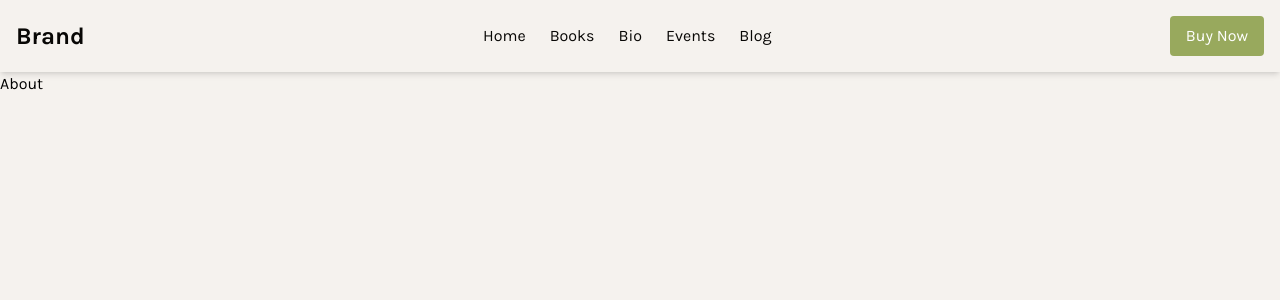
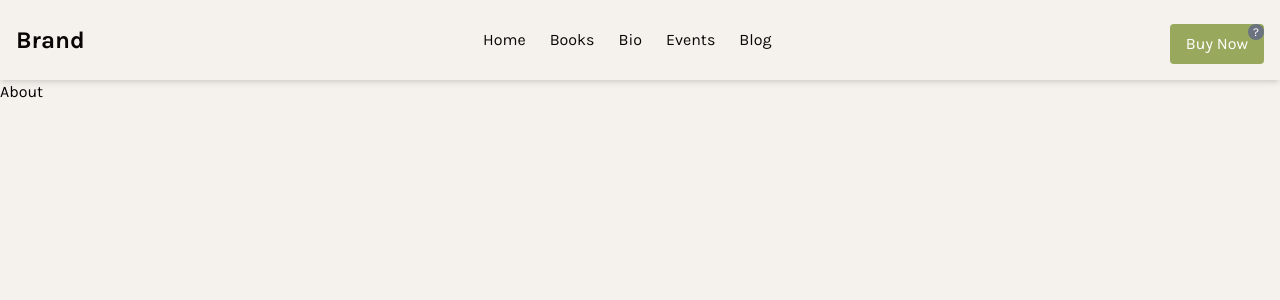
Before and after one commit to gillianroberts1/Wendy-Hudson-Author, a React (Vite) app: page /about in a window 1280 px wide. Shown: the top 300 px of the page. Built offline with nearby package versions, Linux system fonts and the light colour scheme.

Commit message:
buy now button refactored to add redirect to amazon message via show tool tip

```diff
--- /dev/null
+++ b/src/components/BuyNowButton.jsx
@@ -0,0 +1,47 @@
+import React, { useState } from 'react';
+
+const BuyNowButton = () => {
+  const [showTooltip, setShowTooltip] = useState(false);
+
+  const handleTooltipToggle = () => {
+    setShowTooltip(!showTooltip);
+  }
+
+  return (
+    <div className="relative inline-block">
+      {/* Buy Now Button */}
+      <a
+        href="https://www.amazon.co.uk/stores/Wendy-Hudson/author/B01KK6KFKI?ref=dbs_a_mng_rwt_scns_share&isDramIntegrated=true&shoppingPortalEnabled=true"
+        target="_blank"
+        rel="noopener noreferrer"
+        className="mt-2 inline-flex flex-col items-center justify-center bg-accent text-white px-4 py-2 rounded hover:bg-opacity-80 transition"
+      >
+        <span>Buy Now</span>
+        {/* "on Amazon" text visible only on small screens, moves to a new line */}
+        <span className="lg:hidden block text-xs mt-1">on Amazon</span>
+
+        {/* Tooltip Trigger (question mark inside a circle, hidden on small screens) */}
+        <span
+          className="absolute top-4 right-2 transform translate-x-1/2 -translate-y-1/2 cursor-pointer text-white bg-gray-500 rounded-full w-4 h-4 items-center justify-center text-xs hover:bg-gray-600 hidden lg:flex"
+          onMouseEnter={() => setShowTooltip(true)}
+          onMouseLeave={() => setShowTooltip(false)}
+          onClick={handleTooltipToggle}
+        >
+          ?
+        </span>
+      </a>
+
+      {/* Tooltip content */}
+      {showTooltip && (
+        <div
+          className="absolute top-full left-3 transform -translate-x-1/2 mt-2 w-60 p-3 bg-white text-gray-700 text-sm rounded-md shadow-lg"
+          style={{ zIndex: 10 }}
+        >
+          You will be redirected to Amazon to complete your purchase.
+        </div>
+      )}
+    </div>
+  );
+};
+
+export default BuyNowButton;
--- a/src/layout/Navbar.jsx
+++ b/src/layout/Navbar.jsx
@@ -1,6 +1,7 @@
 import Hamburger from "hamburger-react";
 import React, { useState } from "react";
 import { Link } from "react-router-dom";
+import BuyNowButton from "../components/BuyNowButton";
 
 const Navbar = () => {
   const [isOpen, setOpen] = useState(false);
@@ -36,9 +37,7 @@ const Navbar = () => {
 
         {/* Right: Buy Now button (hidden on small screens) */}
         <div className="hidden lg:block">
-          <button className="bg-accent text-white px-4 py-2 rounded hover:bg-opacity-80 transition">
-            Buy Now
-          </button>
+          <BuyNowButton />
         </div>
 
         {/* Mobile Hamburger */}
@@ -65,14 +64,7 @@ const Navbar = () => {
           <Link to="/blog" onClick={() => setOpen(false)}>
             Blog
           </Link>
-          <a
-            href="https://www.amazon.com/your-book-link"
-            target="_blank"
-            rel="noopener noreferrer"
-            className="mt-2 inline-block bg-accent text-foreground text-center px-4 py-2 rounded hover:bg-opacity-80 transition lg:hidden"
-          >
-            Buy Now
-          </a>
+          <BuyNowButton />
         </div>
       )}
     </nav>
```
